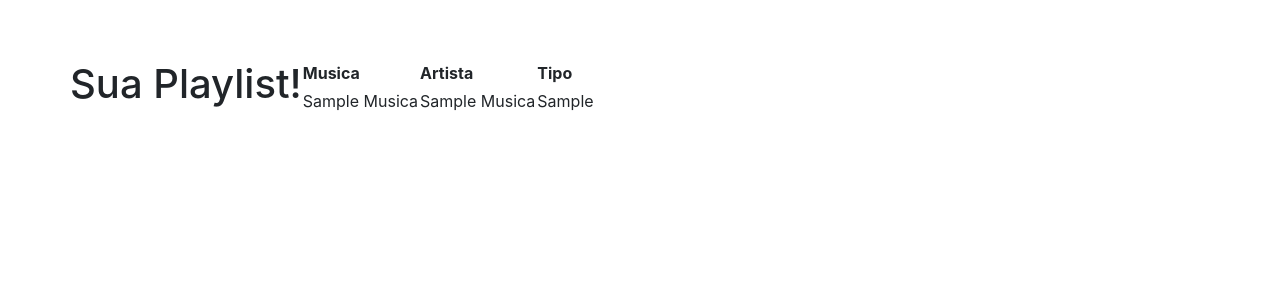
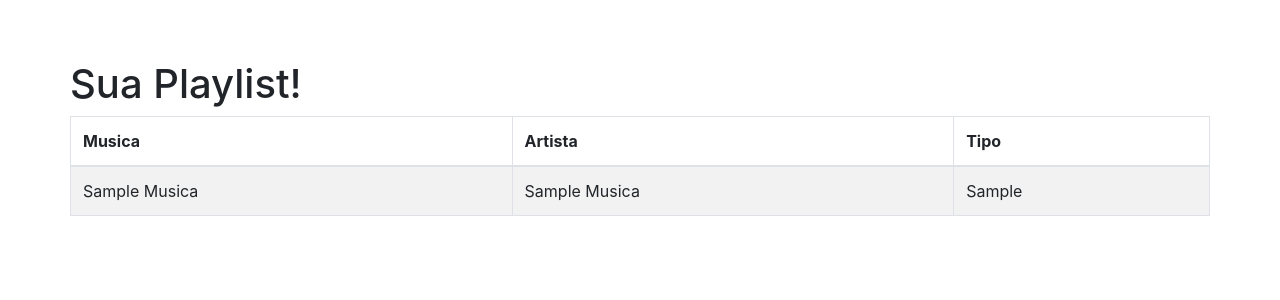
Before and after one commit to sntpiraquara/playlist, a PHP site: page /playlist.php?musicas=1 in a window 1280 px wide. Shown: the top 300 px of the page. Run offline with PHP 8.4, Linux system fonts and the light colour scheme; tables that the repository leaves empty hold one stand-in row (values such as "Sample post"); some libraries are stand-ins or nearby versions.

Commit message:
tabela da playlist ajustada

```diff
--- a/playlist.php
+++ b/playlist.php
@@ -20,7 +20,7 @@ if (count($musicas) <= 0) {
 		<div class="container">
 			<div class="row">
 				<h1>Sua playlist!</h1>
-				<table class="tabela">
+				<table class="table table-striped table-bordered">
 					<thead>
 						<tr>
 							<th>musica</th>
```
